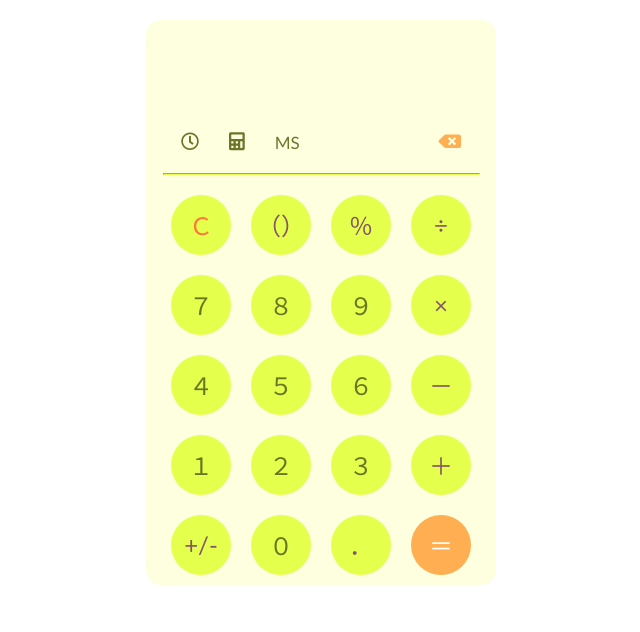
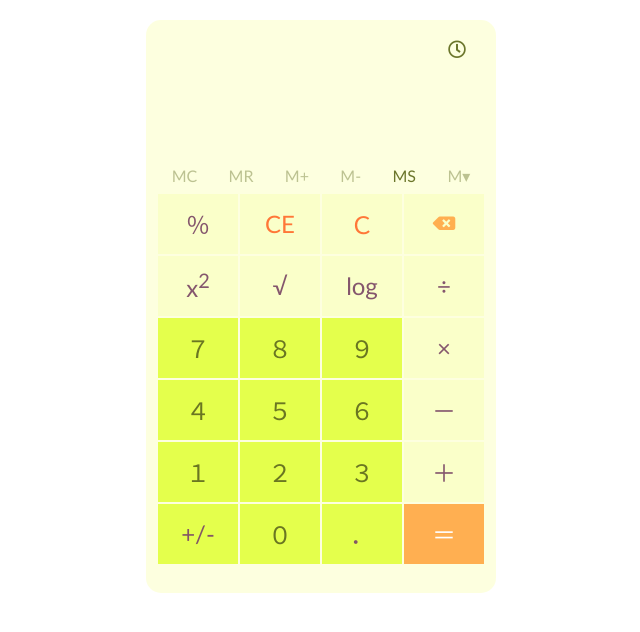
Before and after one commit to ViviWeii/calculator, an Angular app: page / in a window 1280 px wide. Shown: the top 632 px of the page, without its empty margins (319-959 px from the left). Built offline with nearby package versions, Linux system fonts and the light colour scheme.

Commit message:
第一週前端練習

```diff
--- a/src/app/app.component.html
+++ b/src/app/app.component.html
@@ -1,106 +1,141 @@
 <div class="container">
+  <div class="bounceArea">
+    <div class="bounceAreaDiv">
+      <i class="far fa-clock"></i>
+      <div class="recordDiv"></div>
+    </div>
+  </div>
+  <!-- 算式區 start -->
   <div class="displayArea">
-    <input type="text" id="inputNumber" value="{{num}}">
-    <input type="text" id="inputBox" value="{{inputBox}}" disabled>
-    <br>
-    <input id="resultBox" value="{{result == 0 ? '' : result}}" disabled >
+    <div class="formulaArea">
+      <span>{{ storeNum }}</span>
+      <span
+        >{{
+          currentOperator == "*" || currentOperator == "/"
+            ? ""
+            : currentOperator
+        }}{{ currentOperator == "*" ? "×" : ""
+        }}{{ currentOperator == "/" ? "÷" : "" }}</span
+      >
+      <span>{{ currentNum }}</span>
+    </div>
+    <br />
+    <div class="resultArea">
+      <input id="resultBox" [value]="resultNum" disabled />
+    </div>
   </div>
-  <div class="otherArea">
-    <div class="bounceArea">
-      <div class="bounceAreaDiv">
-        <i class="far fa-clock" (click) = "bounceClick('recordDiv')"></i>
-        <div class="recordDiv">
-          歷史紀錄
-        </div>
-      </div>
-      <div class="bounceAreaDiv">
-        <i class="fas fa-calculator" (click) = "bounceClick('otherSymbolDiv')"></i>
-        <div class="otherSymbolDiv">
-          <span>x<sup>2</sup></span>
-          <span>√</span>
-          <span>log</span>
-        </div>
-      </div>
-      <div class="bounceAreaDiv">
-        <span class="memory" (click) = "bounceClick('memoryDiv')">MS</span>
-        <div class="memoryDiv">
-          MC
+  <!-- 算式區 end -->
+  <!-- 先加減區 start -->
+  <div class="memoryArea">
+    <span class="presetOff">MC</span>
+    <span class="presetOff">MR</span>
+    <span class="presetOff">M+</span>
+    <span class="presetOff">M-</span>
+    <span class="presetOn">MS</span>
+    <span class="presetOff">M▾</span>
+  </div>
+  <div class="memoryWindows">
+    <div class="memoryOutsiteArea">
+      <div class="memorySmallArea">
+        <span></span>
+        <div class="memoryBtnArea">
+          <button>MC</button>
+          <button>M+</button>
+          <button>M-</button>
         </div>
       </div>
     </div>
-    <i class="fas fa-backspace" (click) = "backspace()"></i>
+    <div class="memoryTrashArea">
+      <i class="fas fa-trash-alt"></i>
+    </div>
   </div>
-  <hr>
+  <!-- 先加減區 end -->
+  <!-- 按鈕區 start -->
   <div class="buttonArea">
     <div class="buttonSmallArea">
-      <button class="circle" (click)="clearAll()">
+      <button class="operatorArea" (click)="percentOrSquareBtn('%')">
+        <span class="symbol">％</span>
+      </button>
+      <button class="operatorArea" (click)="resetCurrentNumBtn()">
+        <span class="clear">CE</span>
+      </button>
+      <button class="operatorArea" (click)="resetBtn()">
         <span class="clear">Ｃ</span>
       </button>
-      <button class="circle">
-        <span class="symbol">（）</span>
+      <button class="operatorArea" (click)="backspace()">
+        <i class="fas fa-backspace"></i>
       </button>
-      <button class="circle" (click)="addSymbol('%')">
-        <span class="symbol">％</span>
+    </div>
+    <div class="buttonSmallArea">
+      <button class="operatorArea">
+        <span class="symbol">x<sup>2</sup></span>
       </button>
-      <button class="circle" (click)="addSymbol('/')">
+      <button class="operatorArea">
+        <span class="symbol">√</span>
+      </button>
+      <button class="operatorArea">
+        <span class="symbol">log</span>
+      </button>
+      <button class="operatorArea" (click)="operatorBtn('/')">
         <span class="symbol">÷</span>
       </button>
     </div>
     <div class="buttonSmallArea">
-      <button class="circle" (click)="addNumber('7')">
+      <button class="numberArea" (click)="inputNum('7')">
         <span class="number">７</span>
       </button>
-      <button class="circle" (click)="addNumber('8')">
+      <button class="numberArea" (click)="inputNum('8')">
         <span class="number">８</span>
       </button>
-      <button class="circle" (click)="addNumber('9')">
+      <button class="numberArea" (click)="inputNum('9')">
         <span class="number">９</span>
       </button>
-      <button class="circle" (click)="addSymbol('*')">
+      <button class="operatorArea" (click)="operatorBtn('*')">
         <span class="symbol">×</span>
       </button>
     </div>
     <div class="buttonSmallArea">
-      <button class="circle" (click)="addNumber('4')">
+      <button class="numberArea" (click)="inputNum('4')">
         <span class="number">４</span>
       </button>
-      <button class="circle" (click)="addNumber('5')">
+      <button class="numberArea" (click)="inputNum('5')">
         <span class="number">５</span>
       </button>
-      <button class="circle" (click)="addNumber('6')">
+      <button class="numberArea" (click)="inputNum('6')">
         <span class="number">６</span>
       </button>
-      <button class="circle" (click)="addSymbol('-')">
+      <button class="operatorArea" (click)="operatorBtn('-')">
         <span class="symbol">－</span>
       </button>
     </div>
     <div class="buttonSmallArea">
-      <button class="circle" (click)="addNumber('1')">
+      <button class="numberArea" (click)="inputNum('1')">
         <span class="number">１</span>
       </button>
-      <button class="circle" (click)="addNumber('2')">
+      <button class="numberArea" (click)="inputNum('2')">
         <span class="number">２</span>
       </button>
-      <button class="circle" (click)="addNumber('3')">
+      <button class="numberArea" (click)="inputNum('3')">
         <span class="number">３</span>
       </button>
-      <button class="circle" (click)="addSymbol('+')">
+      <button class="operatorArea" (click)="operatorBtn('+')">
         <span class="symbol">＋</span>
       </button>
     </div>
     <div class="buttonSmallArea">
-      <button class="circle">
+      <button class="numberArea" (click)="changePositiveOrNegative()">
         <span class="symbol">+/-</span>
       </button>
-      <button class="circle" (click)="addNumber('0')">
+      <button class="numberArea" (click)="inputNum('0')">
         <span class="number">０</span>
       </button>
-      <button class="circle" (click)="addSymbol('.')">
+      <button class="numberArea" (click)="inputNum('.')">
         <span class="symbol">．</span>
       </button>
-      <button id="settlement" class="circle" (click)="settlement()">
+      <button id="settlement" class="numberArea" (click)="equalBtn()">
         <span>＝</span>
       </button>
     </div>
   </div>
+  <!-- 按鈕區 start -->
 </div>
--- a/src/app/app.component.scss
+++ b/src/app/app.component.scss
@@ -1,9 +1,11 @@
 $mainColor: rgba(227, 255, 67, 0.938);
 $secondColor: rgba(255, 170, 72, 0.938);
 $thirdColor: rgba(253, 255, 221, 0.938);
-$fourthColor: rgba(246, 250, 199, 0.938);
+$fourthColor: rgba(250, 255, 200, 0.938);
 $mainWordColor: rgba(97, 109, 31, 0.938);
 $secondWordColor: rgba(124, 75, 102, 0.938);
+$thirdWordColor: rgba(183, 190, 140, 0.938);
+$fourthWordColor: rgba(144, 150, 104, 0.938);
 
 .container {
     background-color: $thirdColor;
@@ -11,30 +13,46 @@ $secondWordColor: rgba(124, 75, 102, 0.938);
     width: 350px;
     margin: 20px auto;
 
-    hr {
-        border-color: $mainColor;
-        width: 90%;
-        margin: 20px auto 10px;
+    .bounceArea {
+        display: flex;
+        justify-content: end;
+        padding: 20px 0 10px;
+        color: $mainWordColor;
+        z-index: 1;
+
+        i {
+            font-size: 18px;
+            margin-right: 30px;
+            cursor: pointer;
+        }
+
+        span {
+            font-size: 17px;
+            cursor: pointer;
+        }
     }
 
     .displayArea {
-        padding: 20px 30px;
+        padding: 0 30px;
 
-        #inputNumber {
-            display: none;
+        .formulaArea {
+            display: flex;
+            justify-content: end;
+            color: $thirdWordColor;
+            width: 100%;
+            height: 30px;
+            font-size: 30px;
+            font-weight: 550;
         }
 
-        #inputBox {
-            width: 100%;
-            border: none;
-            background-color: rgba(124, 75, 102, 0);
-            text-align: right;
-            font-size: 30px;
-            font-weight: 550;
+        .resultArea {
 
-            &:focus {
-                outline: none;
-            }
+            span {
+                font-size: 34px;
+                font-weight: 600;
+                color: $mainWordColor;
+                display: flex;
+                align-items: center;
             }
 
             #resultBox {
@@ -42,7 +60,7 @@ $secondWordColor: rgba(124, 75, 102, 0.938);
                 border: none;
                 background-color: rgba(124, 75, 102, 0);
                 text-align: right;
-            font-size: 30px;
+                font-size: 34px;
                 font-weight: 600;
                 color: $mainWordColor;
 
@@ -51,73 +69,89 @@ $secondWordColor: rgba(124, 75, 102, 0.938);
                 }
             }
         }
-
-    .otherArea {
-        display: flex;
-        justify-content: space-between;
-        margin: 0 35px;
-
-        i {
-
-            font-size: 18px;
     }
 
-        i,
+    .memoryArea {
+        display: flex;
+        justify-content: space-around;
+        color: $mainWordColor;
+        padding: 2px 10px;
+
         span {
+            padding: 5px 15px;
             cursor: pointer;
         }
 
-        .bounceArea {
-            color: $mainWordColor;
-            display: flex;
-            z-index: 1;
-
-            i {
-                margin-right: 30px;
+        .presetOff {
+            color: $thirdWordColor
         }
 
-            span {
-                font-size: 17px;
     }
 
-            .bounceAreaDiv {
-                position: relative;
-            }
+    .memoryWindows {
+        display: none;
+        transition: all 0.3s;
+        position: absolute;
+        z-index: 1;
+        height: 400px;
+        width: 350px;
+        border-radius: 0 0 15px 15px;
+        background-color: $thirdWordColor;
 
 
-            .recordDiv {
-                position: absolute;
-                background-color: $fourthColor;
-                border-radius: 50px;
-                padding: 20px;
-                display: none;
+        .memoryOutsiteArea {
+            overflow-y: scroll;
+            overflow-x: hidden;
+            height: 360px;
+            width: 350px;
+            .memorySmallArea {
+                font-size: 30px;
+                font-weight: 550;
+                width: 90%;
+                display: flex;
+                flex-direction: column;
+                align-items: flex-end;
+                padding: 10px 20px;
+
+                .memoryBtnArea {
+                    font-size: 16px;
+                    font-weight: 550;
+
+                    button {
+                        cursor: pointer;
+                        background-color: #fff;
+                        border: none;
+                        width: 40px;
+                        height: 30px;
+                        margin: 2px;
+
+                        &:hover {
+                            background-color: $fourthWordColor;
                         }
-
-            .otherSymbolDiv {
-                position: absolute;
-                background-color: $fourthColor;
-                border-radius: 15px;
-                padding: 20px;
-                left: -60px;
-                display: none;
-                span{
-                    margin: 10px;
+                    }
+                }
             }
         }
 
-            .memoryDiv {
+        .memoryTrashArea {
             position: absolute;
-                background-color: $fourthColor;
-                padding: 20px;
-                display: none;
+            bottom: 0;
+            right: 0;
+            background-color: $thirdWordColor;
+            z-index: 2;
+            width: 350px;
+            height: 40px;
+            border-radius: 0 0 15px 15px;
+            display: flex;
+            justify-content: end;
+            .fa-trash-alt {
+                cursor: pointer;
+                padding: 2px;
+                margin: 8px 20px 0 0;
+                font-size: 18px;
             }
         }
-
-        .fa-backspace {
-            color: $secondColor;
     }
-    }
-
 
     .buttonArea {
         width: 100%;
@@ -129,18 +163,15 @@ $secondWordColor: rgba(124, 75, 102, 0.938);
         .buttonSmallArea {
             display: flex;
 
-            .circle {
+            .operatorArea {
                 border: none;
                 display: block;
                 position: relative;
                 overflow: hidden;
                 cursor: pointer;
-                width: 20px;
-                height: 20px;
-                background-color: $mainColor;
-                border-radius: 100%;
-                padding: 30px;
-                margin: 10px;
+                background-color: $fourthColor;
+                padding: 30px 40px;
+                margin: 1px;
 
                 span {
                     font-size: 24px;
@@ -151,6 +182,16 @@ $secondWordColor: rgba(124, 75, 102, 0.938);
                     transform: translate(-50%, -50%);
                 }
 
+                .fa-backspace {
+                    font-size: 18px;
+                    font-weight: 550;
+                    position: absolute;
+                    top: 48%;
+                    left: 50%;
+                    transform: translate(-50%, -50%);
+                    color: $secondColor;
+                }
+
                 .clear {
                     color: rgb(255, 119, 56);
                 }
@@ -158,9 +199,33 @@ $secondWordColor: rgba(124, 75, 102, 0.938);
                 .symbol {
                     color: $secondWordColor;
                 }
+            }
+
+            .numberArea {
+                border: none;
+                display: block;
+                position: relative;
+                overflow: hidden;
+                cursor: pointer;
+                background-color: $mainColor;
+                padding: 30px 40px;
+                margin: 1px;
+
+                span {
+                    font-size: 24px;
+                    font-weight: 550;
+                    position: absolute;
+                    top: 48%;
+                    left: 50%;
+                    transform: translate(-50%, -50%);
+                }
 
                 .number {
                     color: $mainWordColor;
+                }
+
+                .symbol {
+                    color: $secondWordColor;
                 }
             }
 
--- a/src/app/app.component.ts
+++ b/src/app/app.component.ts
@@ -1,73 +1,163 @@
 import { Component } from '@angular/core';
-
-
 
 @Component({
   selector: 'app-root',
   templateUrl: './app.component.html',
-  styleUrls: ['./app.component.scss']
+  styleUrls: ['./app.component.scss'],
 })
 export class AppComponent {
   title = 'calculatorDemo';
   // 結果
-  result: any = 0;
-  // 儲存值
-  num: any = 0;
-  // 顯示計算
-  inputBox: any = "";
-  // 紀錄運算子
-  operator: any = "";
-  // 清空按鈕
-  clearAll() {
-    this.result = 0;
-    this.num = 0;
-    this.inputBox = "";
-    this.operator = "";
+  resultNum = '';
+  // 儲存的值
+  storeNum = '';
+  // 目前輸入值
+  currentNum = '';
+  // 當前運算符號
+  currentOperator = '';
+
+  // 計算function( 加減乘除 & log )
+  calculateFn() {
+    switch (this.currentOperator) {
+      case '+':
+        this.storeNum = this.resultNum = String(
+          parseFloat(this.storeNum) + parseFloat(this.resultNum)
+        );
+        break;
+      case '-':
+        this.storeNum = this.resultNum = String(
+          parseFloat(this.storeNum) - parseFloat(this.resultNum)
+        );
+        break;
+      case '*':
+        this.storeNum = this.resultNum = String(
+          parseFloat(this.storeNum) * parseFloat(this.resultNum)
+        );
+        break;
+      case '/':
+        this.storeNum = this.resultNum = String(
+          parseFloat(this.storeNum) / parseFloat(this.resultNum)
+        );
+        break;
+    }
   }
-  // 返回按鈕
+  // 百分比、平方、開根號按鈕
+  percentOrSquareBtn(percentOrSquare: string) {
+    // 當前無值不可點選
+    if (this.resultNum == '') {
+      this.resultNum = '';
+    }
+    // 若無結算才可進行運算
+    if (this.resultNum != '' && this.currentNum == '') {
+      switch (percentOrSquare) {
+        case '%':
+          this.resultNum = String(parseFloat(this.resultNum) / 100);
+          break;
+      }
+    }
+  }
+  // 返回鍵
   backspace() {
-    let inputBoxLength = this.inputBox.length;
-    this.inputBox = this.inputBox.slice(0,inputBoxLength - 1);
+    // 若無結算才可進行運算
+    if (this.currentNum == '') {
+      let resultNumLength = this.resultNum.length;
+      this.resultNum = this.resultNum.slice(0, resultNumLength - 1);
+    }
   }
-  // 符號按鈕
-  addSymbol(symbol: any) {
-    this.num = "";
-    if (this.inputBox == "") {
-      alert("請點選數字");
-    }else if (this.operator != symbol) {
-      this.operator = symbol;
-      this.inputBox += symbol;
-    } else if (this.operator == symbol) {
-      this.operator = "";
-      alert("請點選數字");
+  // 重置當前值
+  resetCurrentNumBtn() {
+    this.resultNum = '';
+  }
+  // 重置鍵
+  resetBtn() {
+    this.resultNum = '';
+    this.storeNum = '';
+    this.currentNum = '';
+    this.currentOperator = '';
+  }
+  // 運算符號
+  operatorBtn(operator: string) {
+    // 結果為0的話，當前值即為結果值
+    if (this.resultNum == '0' || this.resultNum == '') {
+      this.resultNum = this.resultNum;
+    }
+    if (this.resultNum != '') {
+      // 按下運算符號即運算
+      this.calculateFn();
+      // 紀錄當前運算符號
+      this.currentOperator = operator;
+      this.storeNum = this.resultNum;
+      this.resultNum = '';
+    } else {
+      // 當前無值無法點選運算符號
+      this.currentOperator = '';
+      this.resultNum = '';
+    }
+  }
+  // 結算結果
+  equalBtn() {
+    // 當前無值，結果為預設
+    if (this.resultNum == '') {
+      this.resultNum == this.resultNum;
+    }
+    // 當前值不為空即計算
+    if (this.resultNum != '') {
+      this.currentNum = this.resultNum + '=';
+      switch (this.currentOperator) {
+        case '+':
+          this.resultNum = String(
+            parseFloat(this.storeNum) + parseFloat(this.resultNum)
+          );
+          break;
+        case '-':
+          this.resultNum = String(
+            parseFloat(this.storeNum) - parseFloat(this.resultNum)
+          );
+          break;
+        case '*':
+          this.resultNum = String(
+            parseFloat(this.storeNum) * parseFloat(this.resultNum)
+          );
+          break;
+        case '/':
+          this.resultNum = String(
+            parseFloat(this.storeNum) / parseFloat(this.resultNum)
+          );
+          break;
+      }
     }
   }
   // 數字按鈕
-  addNumber(number: any): void {
-    if(number == 0 && this.inputBox.substr(0, 1) == 0){
-      alert("第一個數字不可為0");
+  inputNum(number: string) {
+    // this.currentNum = number + this.currentNum * 10;
+    // 計算完結果再點選數字即重置
+    if (this.currentNum != '') {
+      this.storeNum = '';
+      this.currentNum = '';
+      this.resultNum = '';
+      this.currentOperator = '';
     }
-    else if (this.inputBox == "") {
-      this.inputBox = number;
-      this.num = number;
+    // 第一個數字不可為0
+    // 當前無值點選小數點即出現0.
+    if (number == '.' && this.resultNum.substr(0, 1) == '') {
+      this.resultNum = '0.';
+    }
+    // 判斷字串內有無重複小數點
+    if (this.resultNum.includes('.') && number == '.') {
+      this.resultNum = this.resultNum;
+    }
+    // 第一個數字可為0但不可重複0
+    else if (number == '0' && this.resultNum.substr(0, 1) == '0') {
+      this.resultNum = '';
     } else {
-      this.inputBox += number;
-      this.num += number;
-    }
-    console.log(6%9);
-  }
-  // 結算按鈕
-  settlement() {
-    if(this.inputBox == ""){
-      alert("已結算");
-    }
-    if(this.result != eval(this.inputBox)){
-      this.result = eval(this.inputBox);
-      this.inputBox = "";
+      this.resultNum += number;
     }
   }
-
-  bounceClick(bounce:any){
-    let bounceClass = document.getElementsByClassName(bounce);
+  // 切換正負號
+  changePositiveOrNegative() {
+    // 若無結算才可進行運算
+    if (this.currentNum == '' && this.resultNum != '') {
+      this.resultNum = String(parseFloat(this.resultNum) * -1);
+    }
   }
 }
```
Lines whose indentation alone changed are shown as unchanged.
